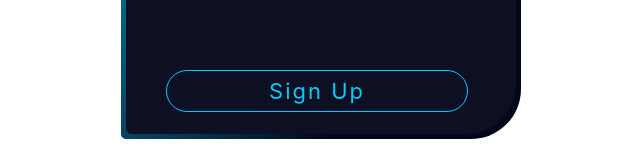
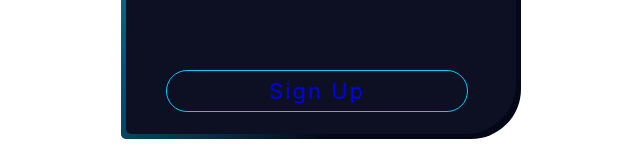
Before and after one commit to Kiran-7700/https---github.com-Kiran-7700-Node_hs4_Frontend, a React (Create React App) app: page /register in a window 1280 px wide. Shown: the part 555-717 px from the top of the page, without its empty margins (319-959 px from the left). Built offline with nearby package versions, Linux system fonts and the light colour scheme.

Commit message:
Update signUp.jsx

```diff
--- a/src/Components/signUp.jsx
+++ b/src/Components/signUp.jsx
@@ -69,7 +69,7 @@ function SignUp() {
             />
           </div>
           <div className="button_group" id="login_button">
-            <a onClick={submit}>Sign Up</a>
+            <a href='#' onClick={submit}>Sign Up</a>
           </div>
         </div>
       </div>
```
